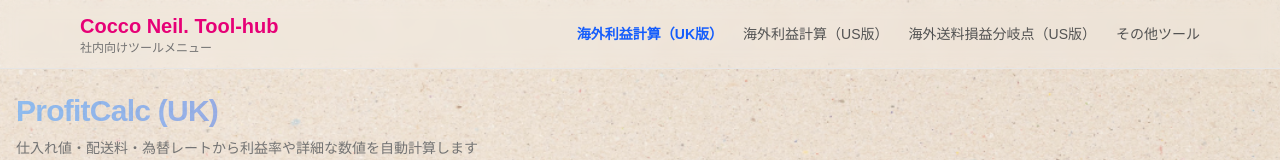
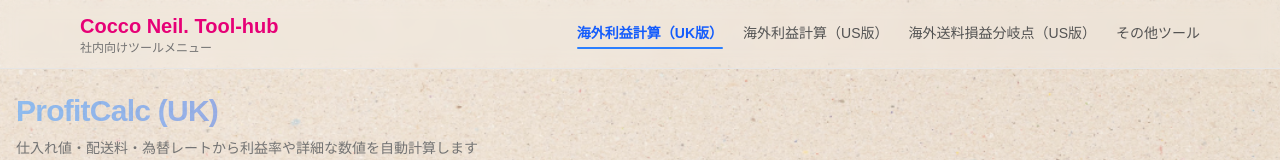
Before and after one commit to muu-ima/muu-tools-hub, a Next.js app: page /tools/profit-calc-uk in a window 1280 px wide. Shown: the top 160 px of the page. Built offline with nearby package versions, Linux system fonts and the light colour scheme; no server answers; a web font is replaced by a local one.

Commit message:
ハンバーガーメニューボタン追加

```diff
--- a/app/tools/layout.tsx
+++ b/app/tools/layout.tsx
@@ -1,6 +1,7 @@
 // app/tools/layout.tsx
 "use client";
 
+import React, { useState } from "react";
 import Link from "next/link";
 import { usePathname } from "next/navigation";
 
@@ -18,6 +19,7 @@ export default function ToolsLayout({
 }) {
   const pathname = usePathname();
   const isRoot = pathname === "/tools";
+  const [mobileOpen, setMobileOpen] = useState(false);
 
   return (
     <div
@@ -29,7 +31,6 @@ export default function ToolsLayout({
         bg-cover bg-center bg-no-repeat
       "
     >
-      {" "}
       {/* ▼ 共通ヘッダー */}
       <header
         className="
@@ -38,11 +39,13 @@ export default function ToolsLayout({
           bg-white/20 backdrop-blur
         "
       >
-        {" "}
         <div className="max-w-6xl mx-auto px-4 py-3 flex items-center justify-between gap-4">
           {/* 左側：ロゴ / タイトル */}
           <div className="flex flex-col">
-            <Link href="https://enyukari.capoo.jp/cocco-tools-hub/" className="font-bold text-xl text-pink-600">
+            <Link
+              href="https://enyukari.capoo.jp/cocco-tools-hub/"
+              className="font-bold text-xl text-pink-600"
+            >
               Cocco Neil. Tool-hub
             </Link>
             {!isRoot && (
@@ -52,30 +55,101 @@ export default function ToolsLayout({
             )}
           </div>
 
-          {/* 右側：下位ページのときだけメニューを表示 */}
+          {/* 右側：メニュー */}
           {!isRoot && (
-            <nav className="hidden md:flex items-center gap-5 text-sm">
-              {TOOL_MENU.map((item) => (
+            <>
+              {/* 🔵 デスクトップ（1024px以上）は横並びメニュー */}
+              <nav className="hidden lg:flex items-center gap-5 text-sm">
+                {TOOL_MENU.map((item) => {
+                  const active =
+                    pathname === item.href ||
+                    pathname.startsWith(item.href + "/");
+
+                  return (
                     <Link
                       key={item.href}
                       href={item.href}
-                  className={`hover:text-blue-600 ${
-                    pathname === item.href
+                      className={`
+                        relative pb-0.5
+                        hover:text-blue-600
+                        ${
+                          active
                             ? "text-blue-600 font-semibold"
                             : "text-neutral-600"
-                  }`}
+                        }
+                      `}
+                    >
+                      {item.label}
+                      {active && (
+                        <span className="absolute left-0 -bottom-1 h-0.5 w-full rounded-full bg-blue-500" />
+                      )}
+                    </Link>
+                  );
+                })}
+              </nav>
+
+              {/* 🟣 モバイル / タブレット（1024px未満）はハンバーガー */}
+              <button
+                type="button"
+                className="
+                  lg:hidden
+                  inline-flex items-center justify-center
+                  w-10 h-10 rounded-full
+                  border border-neutral-300
+                  bg-white/80
+                  text-neutral-700
+                  shadow-sm
+                "
+                onClick={() => setMobileOpen((prev) => !prev)}
+                aria-label="ツールメニューを開く"
+              >
+                {/* 簡易ハンバーガーアイコン */}
+                <div className="space-y-1.5">
+                  <span className="block w-5 h-0.5 bg-neutral-700 rounded" />
+                  <span className="block w-5 h-0.5 bg-neutral-700 rounded" />
+                </div>
+              </button>
+            </>
+          )}
+        </div>
+
+        {/* ▼ モバイル用メニュー（ハンバーガー展開部分） */}
+        {!isRoot && mobileOpen && (
+          <nav className="lg:hidden border-t border-neutral-200 bg-white/90 backdrop-blur px-4 py-3">
+            <div className="flex flex-col gap-2 text-sm">
+              {TOOL_MENU.map((item) => {
+                const active =
+                  pathname === item.href ||
+                  pathname.startsWith(item.href + "/");
+
+                return (
+                  <Link
+                    key={item.href}
+                    href={item.href}
+                    onClick={() => setMobileOpen(false)}
+                    className={`
+                      w-full px-3 py-2 rounded-lg border text-left
+                      ${
+                        active
+                          ? "bg-blue-600 text-white border-blue-600"
+                          : "bg-white text-neutral-800 border-neutral-300"
+                      }
+                    `}
                   >
                     {item.label}
                   </Link>
-              ))}
+                );
+              })}
+            </div>
           </nav>
         )}
-        </div>
       </header>
+
       {/* ▼ 各ページ本体 */}
       <main className="flex-1 px-4 py-2 md:py-4">
         <div className="mx-auto max-w-screen-2xl">{children}</div>
       </main>
+
       {/* ▼ 右下の猫デコレーション */}
       <div
         className="
@@ -87,12 +161,13 @@ export default function ToolsLayout({
       >
         {/* eslint-disable-next-line @next/next/no-img-element */}
         <img
-          src="/cocco-bg-cat.png"   // ← 保存したファイル名に合わせて
+          src="/cocco-bg-cat.png"
           alt=""
           className="max-w-[700px] drop-shadow-lg"
         />
       </div>
-      {/* ▼ 共通フッター（必要なら） */}
+
+      {/* ▼ 共通フッター */}
       <footer className="py-6 text-center text-xs text-neutral-400">
         © 2025 Cocco Neil. All rights reserved.
       </footer>
```
Lines whose indentation alone changed are shown as unchanged.
